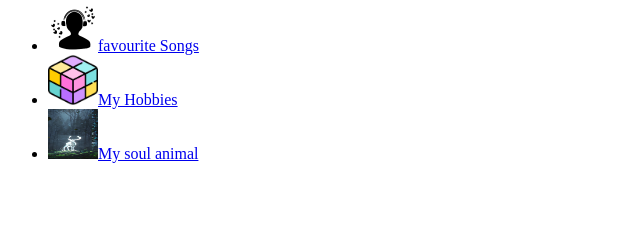
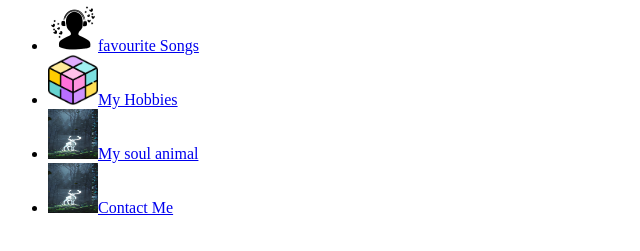
Before and after one commit to GudulBabu/sandhya, a plain HTML site: page index.html in a window 1280 px wide. Shown: the part 79-330 px from the top of the page, without its empty margins (0-640 px from the left). Drawn offline with Linux system fonts and the light colour scheme.

Commit message:
Update index.html

```diff
--- a/index.html
+++ b/index.html
@@ -12,6 +12,7 @@
 <li><img src="./Images/song icon.png" height="50px" width="50px" alt="Song Icon"><a href="./My favourite Songs Code.html">favourite Songs</a></li>
 <li><img src="./Images/Rubik hobby.png"height="50px" width="50px" alt="Hobby icon"><a href="./My hobbies.html">My Hobbies</a></li>
 <li><img src="./Images/Soul ani.jpg"height="50px" width="50px" alt="Animal icon"><a href="./My soul animal.html">My soul animal</a></li>
+    <li><img src="./Images/Soul ani.jpg"height="50px" width="50px" alt="Animal icon"><a href="./contact.html">Contact Me</a></li>
  </ul>
 </body>
 </html>
```
